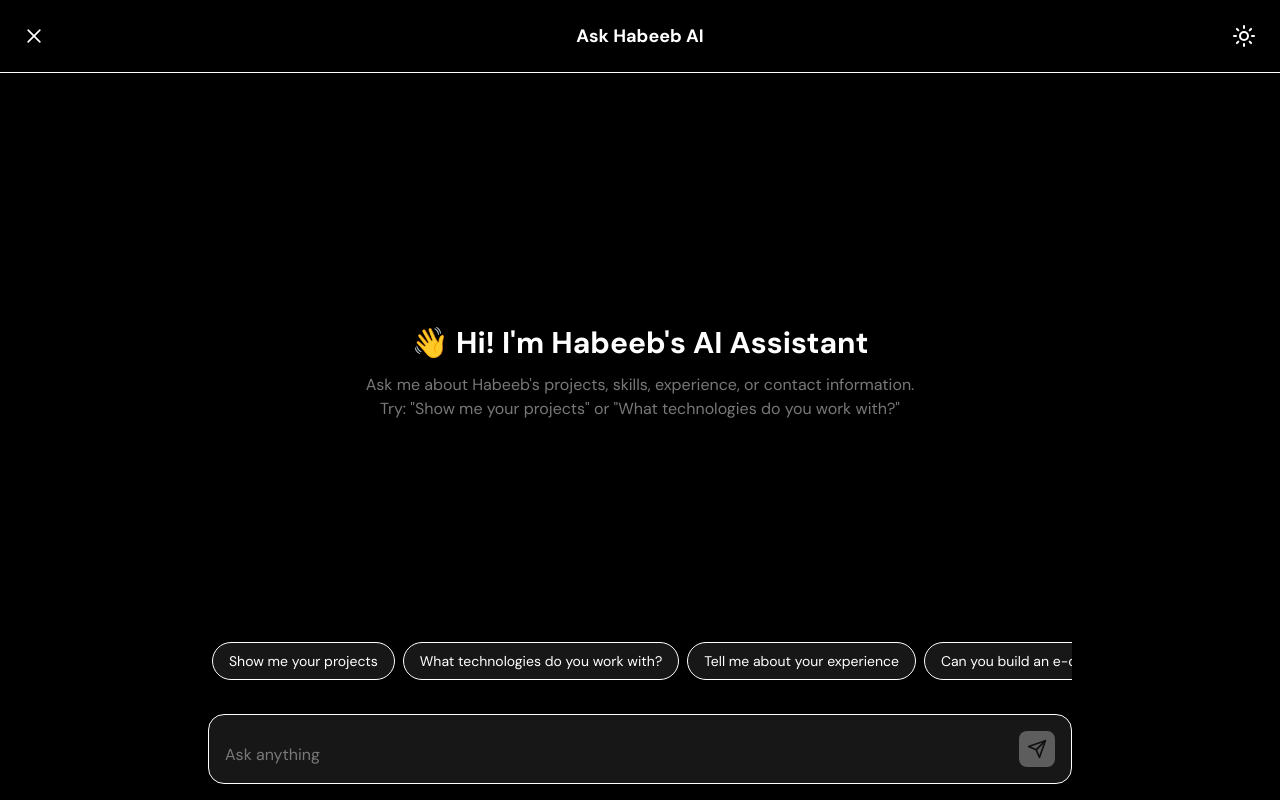
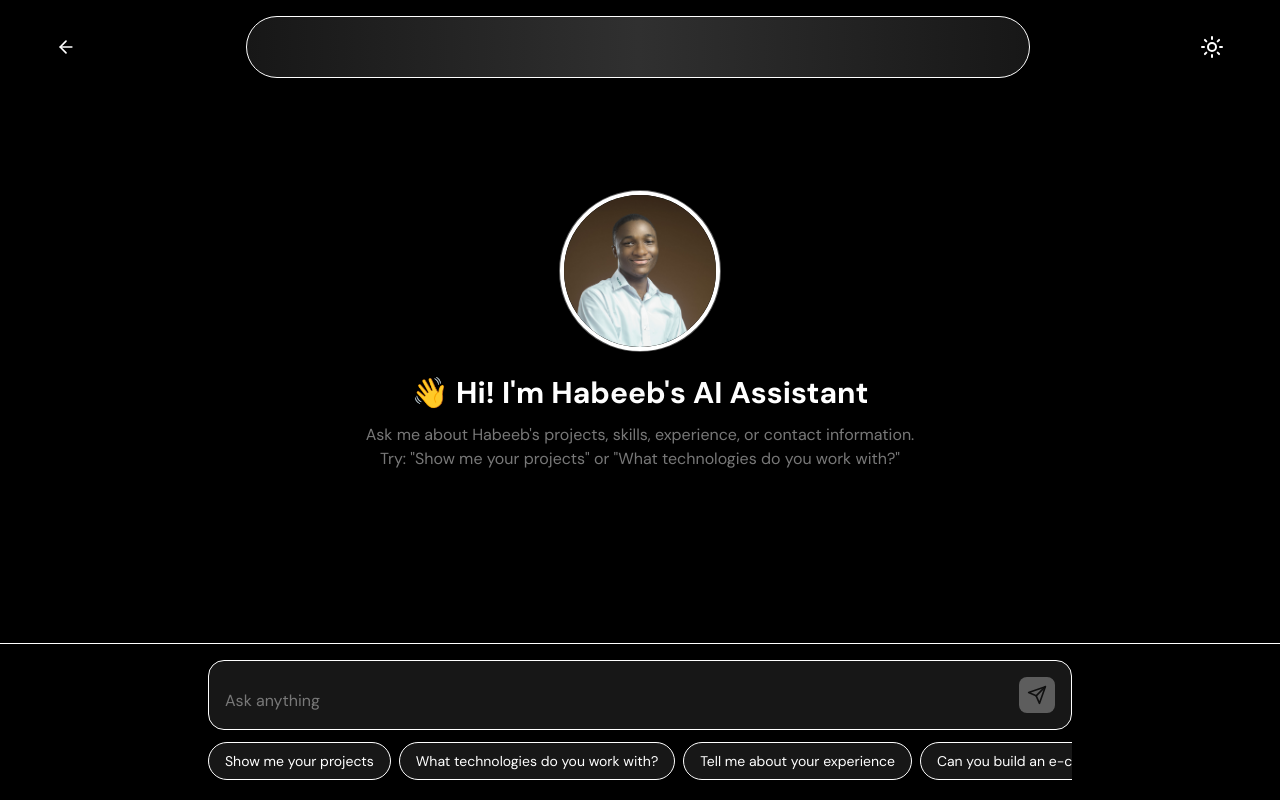
Before and after one commit to owoadehabeeb04/Habeeb-0-portfolio, a Next.js app: page /ask-habeeb in a window 1280 px wide. Built offline with nearby package versions, Linux system fonts and the light colour scheme; a web font is replaced by a local one.

Commit message:
feat: Integrate Navbar component into ChatbotPage and enhance layout with persistent suggestion chips

```diff
--- a/components/Chatbot.tsx
+++ b/components/Chatbot.tsx
@@ -298,7 +298,7 @@ export default function Chatbot() {
                 Privacy Policy
               </Link>
               .
-            </p>
+          </p>
           </div>
         </div>
       </div>
--- a/components/ChatbotPage.tsx
+++ b/components/ChatbotPage.tsx
@@ -19,6 +19,7 @@ import {
 import { Button } from '@/components/ui/button'
 import { Message } from '@/types'
 import ThemeToggle from '@/components/ThemeToggle'
+import Navbar from '@/components/Navbar'
 
 interface ChatbotPageProps {
   homeIcon?: 'home' | 'close'
@@ -243,16 +244,17 @@ export default function ChatbotPage({ homeIcon = 'home', homeLink = '/portfolio'
   }
 
   return (
-    <div className="min-h-screen bg-[var(--bg-primary)] flex flex-col pb-32">
-      {/* Header - Fixed to top */}
-      <div className="sticky top-0 z-40 bg-[var(--bg-primary)] border-b border-[var(--border)]/10">
-        <div className="flex items-center p-2 sm:p-3 md:p-4 gap-2 relative">
-          <Link
-            href={homeLink}
-            className="p-2 rounded-lg hover:bg-[var(--bg-secondary)] transition-colors flex-shrink-0"
-            aria-label={homeIcon === 'home' ? 'View Portfolio' : 'Close'}
+    <div className="min-h-screen bg-[var(--bg-primary)] flex flex-col pb-48 sm:pb-52 md:pb-56">
+      {/* Combined sticky container with Navbar and icons */}
+      <div className="sticky top-0 z-50 bg-[var(--bg-primary)] border-b md:border-b-0 border-[var(--border)]/10">
+        <div className="hidden md:flex items-center justify-between px-4 pt-4 pb-2 max-w-[95%] mx-auto">
+          {/* Back Button - Clears conversation */}
+          <button
+            onClick={() => clearMessages()}
+            className="p-2 rounded-lg hover:bg-[var(--bg-secondary)] transition-colors flex-shrink-0 text-[var(--text-primary)]"
+            aria-label="Clear conversation"
+            title="Clear conversation"
           >
-            {homeIcon === 'home' ? (
             <svg
               width="20"
               height="20"
@@ -262,12 +264,27 @@ export default function ChatbotPage({ homeIcon = 'home', homeLink = '/portfolio'
               strokeWidth="2"
               strokeLinecap="round"
               strokeLinejoin="round"
-                className="text-[var(--text-primary)]"
             >
-                <path d="M3 9l9-7 9 7v11a2 2 0 0 1-2 2H5a2 2 0 0 1-2-2z"></path>
-                <polyline points="9 22 9 12 15 12 15 22"></polyline>
+              <line x1="19" y1="12" x2="5" y2="12"></line>
+              <polyline points="12 19 5 12 12 5"></polyline>
             </svg>
-            ) : (
+          </button>
+
+          {/* Navbar in the center */}
+          <Navbar
+            navClassName="flex items-center"
+            navStyle={{}}
+          />
+
+          {/* Theme Toggle and Clear Button */}
+          <div className="flex items-center gap-2">
+            <ThemeToggle />
+            {messages.length > 0 && (
+              <button
+                onClick={() => setShowClearDialog(true)}
+                className="p-2 rounded-lg hover:bg-[var(--bg-secondary)] transition-colors flex-shrink-0 text-[var(--text-secondary)] hover:text-[var(--text-primary)]"
+                title="Clear chat"
+              >
                 <svg
                   width="20"
                   height="20"
@@ -277,15 +294,40 @@ export default function ChatbotPage({ homeIcon = 'home', homeLink = '/portfolio'
                   strokeWidth="2"
                   strokeLinecap="round"
                   strokeLinejoin="round"
-                className="text-[var(--text-primary)]"
                 >
-                <line x1="19" y1="5" x2="5" y2="19"></line>
-                <line x1="5" y1="5" x2="19" y2="19"></line>
+                  <path d="M3 6h18"></path>
+                  <path d="M19 6v14c0 1-1 2-2 2H7c-1 0-2-1-2-2V6"></path>
+                  <path d="M8 6V4c0-1 1-2 2-2h4c1 0 2 1 2 2v2"></path>
+                  <line x1="10" y1="11" x2="10" y2="17"></line>
+                  <line x1="14" y1="11" x2="14" y2="17"></line>
                 </svg>
+              </button>
             )}
-          </Link>
+          </div>
+        </div>
 
-          <h1 className="absolute left-1/2 -translate-x-1/2 text-sm sm:text-base md:text-lg font-semibold text-[var(--text-primary)]">Ask Habeeb AI</h1>
+        {/* Mobile: Full width layout */}
+        <div className="flex md:hidden items-center justify-between p-2 sm:p-3 gap-2">
+          <button
+            onClick={() => clearMessages()}
+            className="p-2 rounded-lg hover:bg-[var(--bg-secondary)] transition-colors flex-shrink-0 text-[var(--text-primary)]"
+            aria-label="Clear conversation"
+            title="Clear conversation"
+          >
+            <svg
+              width="20"
+              height="20"
+              viewBox="0 0 24 24"
+              fill="none"
+              stroke="currentColor"
+              strokeWidth="2"
+              strokeLinecap="round"
+              strokeLinejoin="round"
+            >
+              <line x1="19" y1="12" x2="5" y2="12"></line>
+              <polyline points="12 19 5 12 12 5"></polyline>
+            </svg>
+          </button>
 
           <div className="ml-auto flex items-center gap-2">
             <ThemeToggle />
@@ -350,6 +392,21 @@ export default function ChatbotPage({ homeIcon = 'home', homeLink = '/portfolio'
       <div className="flex-1 overflow-y-auto flex items-center justify-center">
         {messages.length === 0 ? (
           <div className="flex flex-col items-center justify-center w-full px-4 py-8">
+            {/* Hero Picture */}
+            <div className="relative w-24 h-24 sm:w-32 sm:h-32 md:w-40 md:h-40 mb-4 sm:mb-6">
+              <div className="absolute inset-0 rounded-full profile-glow"></div>
+              <div className="absolute inset-0 border-2 sm:border-4 border-[var(--border)] rounded-full animate-pulse-slow"></div>
+              <div className="relative w-full h-full rounded-full overflow-hidden border-2 sm:border-4 border-[var(--border)] shadow-2xl">
+                <Image
+                  src="/images/habeebportfolio.jpg"
+                  alt="Habeeb Owoade"
+                  fill
+                  className="object-cover object-[center_0%]"
+                  priority
+                />
+              </div>
+            </div>
+
             <h2 className="text-xl sm:text-2xl md:text-3xl font-semibold text-[var(--text-primary)] text-center mb-3">
               👋 Hi! I'm Habeeb's AI Assistant
             </h2>
@@ -629,38 +686,9 @@ export default function ChatbotPage({ homeIcon = 'home', homeLink = '/portfolio'
         )}
       </div>
 
-      {/* Suggestion Chips - Fixed above input area when no messages */}
-      {messages.length === 0 && (
-        <div className="fixed bottom-28 left-0 right-0 z-30 bg-[var(--bg-primary)] pb-2">
-          <div className="max-w-4xl mx-auto px-3 sm:px-4">
-            <div className="overflow-x-auto scrollbar-hide">
-              <div className="flex gap-2 justify-start min-w-max px-1">
-                {[
-                  "Show me your projects",
-                  "What technologies do you work with?",
-                  "Tell me about your experience",
-                  "Can you build an e-commerce app?",
-                  "What's your contact information?",
-                  "Show me your fullstack projects",
-                  "What are your AI/ML skills?"
-                ].map((suggestion, index) => (
-                  <button
-                    key={index}
-                    onClick={() => setInputValue(suggestion)}
-                    className="px-3 sm:px-4 py-1.5 sm:py-2 bg-[var(--bg-secondary)] hover:bg-[var(--bg-tertiary)] border border-[var(--border)] text-[var(--text-primary)] rounded-full text-xs sm:text-sm transition-all duration-300 hover:border-[var(--text-primary)] hover:scale-105 whitespace-nowrap flex-shrink-0"
-                  >
-                    {suggestion}
-                  </button>
-                ))}
-              </div>
-            </div>
-          </div>
-        </div>
-      )}
-
       {/* Input Area - Fixed at Bottom */}
-      <div className="fixed bottom-0 left-0 right-0 z-40 bg-[var(--bg-primary)] ">
-        <div className="max-w-4xl  w-full  mx-auto px-4 py-3 sm:py-4">
+      <div className="fixed bottom-0 left-0 right-0 z-40 bg-[var(--bg-primary)] border-t border-[var(--border)]/10">
+        <div className="max-w-4xl w-full mx-auto px-4 py-3 sm:py-4">
           {/* Main Input Container with Send Button Inside */}
           <div className="relative">
             <div className="bg-[var(--bg-secondary)] border border-[var(--border)]/20 rounded-xl sm:rounded-2xl p-3 sm:p-4 focus-within:border-[var(--text-primary)]/40 transition-all duration-300 flex items-end gap-2">
@@ -703,6 +731,29 @@ export default function ChatbotPage({ homeIcon = 'home', homeLink = '/portfolio'
               </button>
             </div>
           </div>
+
+          {/* Persistent Suggestion Chips - Always visible below textarea */}
+          <div className="mt-3 overflow-x-auto scrollbar-hide pb-1">
+            <div className="flex gap-2 justify-start min-w-max">
+              {[
+                "Show me your projects",
+                "What technologies do you work with?",
+                "Tell me about your experience",
+                "Can you build an e-commerce app?",
+                "What's your contact information?",
+                "Show me your fullstack projects",
+                "What are your AI/ML skills?"
+              ].map((suggestion, index) => (
+                <button
+                  key={index}
+                  onClick={() => setInputValue(suggestion)}
+                  className="px-3 sm:px-4 py-1.5 sm:py-2 bg-[var(--bg-secondary)] hover:bg-[var(--bg-tertiary)] border border-[var(--border)] text-[var(--text-primary)] rounded-full text-xs sm:text-sm transition-all duration-300 hover:border-[var(--text-primary)] hover:scale-105 whitespace-nowrap flex-shrink-0"
+                >
+                  {suggestion}
+                </button>
+              ))}
+            </div>
+          </div>
         </div>
       </div>
     </div>
--- a/components/Navbar.tsx
+++ b/components/Navbar.tsx
@@ -3,7 +3,15 @@
 import Link from 'next/link'
 import { useState, useEffect } from 'react'
 
-export default function Navbar() {
+interface NavbarProps {
+  navClassName?: string
+  navStyle?: React.CSSProperties
+}
+
+export default function Navbar({
+  navClassName = "hidden md:flex fixed top-4 left-1/2 transform -translate-x-1/2 z-50 transition-all duration-300",
+  navStyle = { transition: 'opacity 0.6s ease-out, transform 0.6s ease-out' }
+}: NavbarProps) {
   const [activeNav, setActiveNav] = useState('home')
   const [isScrolled, setIsScrolled] = useState(false)
   const [isNavVisible, setIsNavVisible] = useState(false)
@@ -48,10 +56,10 @@ export default function Navbar() {
     <>
       {/* Desktop Navigation */}
       <nav
-        className={`hidden md:flex fixed top-4 left-1/2 transform -translate-x-1/2 z-50 transition-all duration-300 ${
+        className={`${navClassName} ${
           isScrolled ? 'top-4' : 'top-8'
         } ${isNavVisible ? 'opacity-100 translate-y-0' : 'opacity-0 -translate-y-4'}`}
-        style={{ transition: 'opacity 0.6s ease-out, transform 0.6s ease-out' }}
+        style={navStyle}
       >
         <div className="navbar-container flex items-center gap-3 md:gap-4 px-4 md:px-6 py-2.5 md:py-3
         bg-gradient-to-r from-[var(--bg-secondary)] via-[var(--bg-tertiary)] to-[var(--bg-secondary)]
```
Lines whose indentation alone changed are shown as unchanged.
